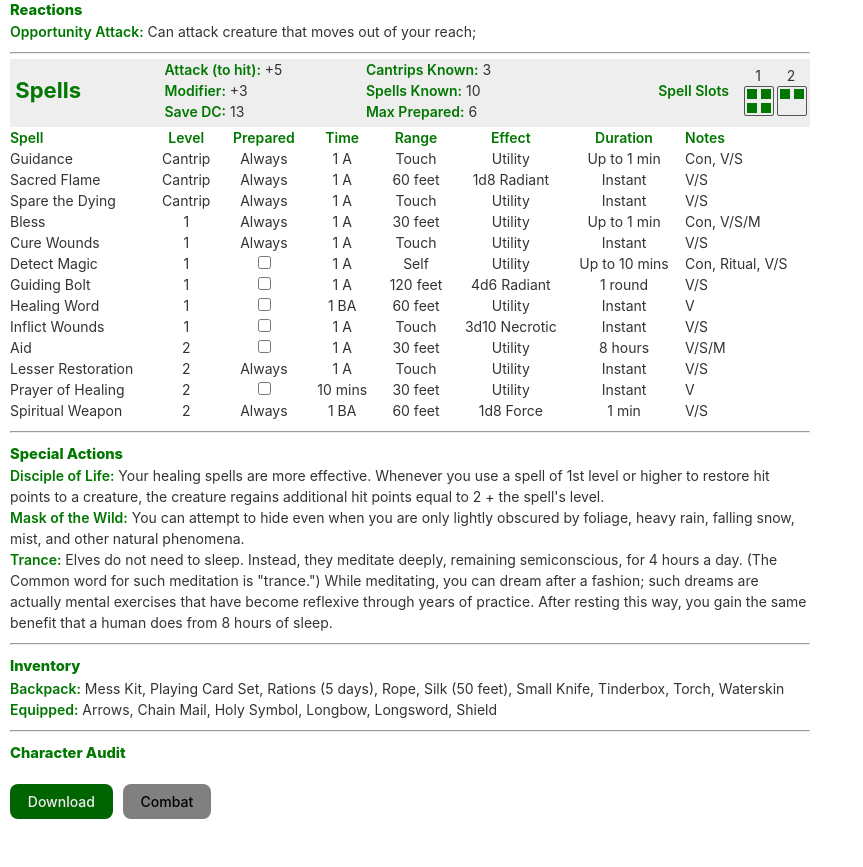
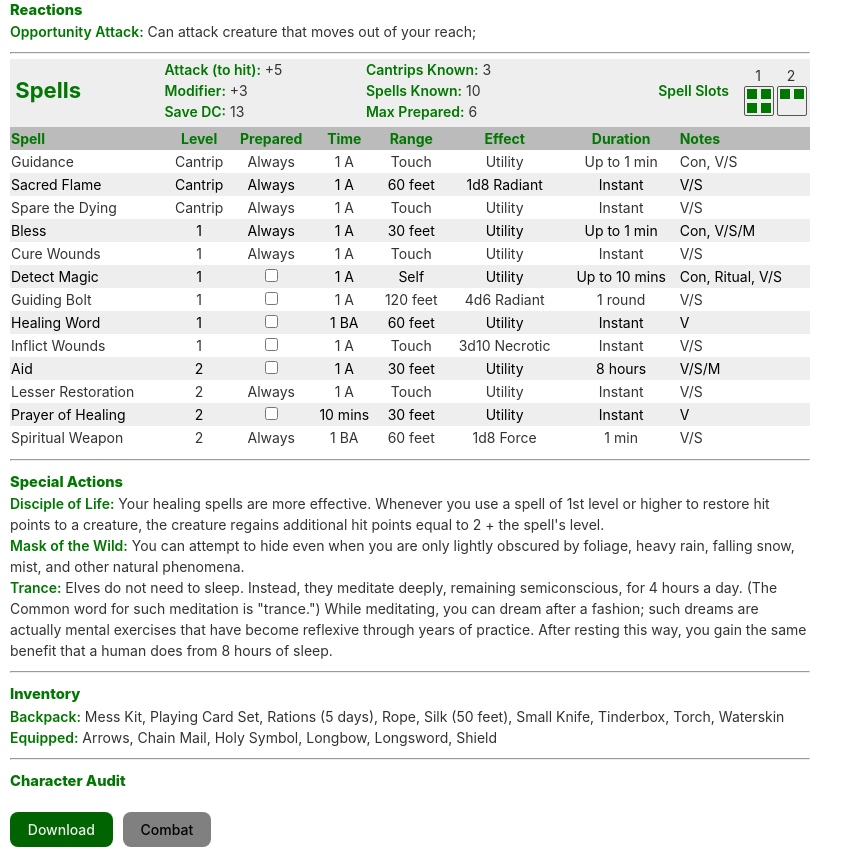
Before and after one commit to PaulGilchrist/dnd-char-sheet, a React (Vite) app: page / in a window 1280 px wide. Shown: the part 1040-1907 px from the top of the page, without its empty margins (0-863 px from the left). Before the commit the page ends 1879 px from the top, so only its background shows below. Built offline with nearby package versions, Linux system fonts and the light colour scheme.

Commit message:
switch spells to table

```diff
--- a/src/components/char-sheet/char-spells/char-spells.css
+++ b/src/components/char-sheet/char-spells/char-spells.css
@@ -12,11 +12,8 @@
 .spell-name {
     cursor: pointer;
 }
-.spells {
-    display: grid;
-    grid-template-columns: auto auto auto auto auto auto auto auto;
+.table-spells {
+    border-collapse: collapse;
     text-align: center;
+    width: 100%;
 }
-.spells > div {
-    padding-right: 10px;
-}
--- a/src/components/char-sheet/char-spells/char-spells.jsx
+++ b/src/components/char-sheet/char-spells/char-spells.jsx
@@ -69,15 +69,20 @@ function CharSpells({ playerStats, handleTogglePreparedSpells }) {
                     </div>
                     <CharSpellSlots playerStats={playerStats}></CharSpellSlots>
                 </div>
-                <div className='spells'>
-                    <div className='left'><b className="clickable" onClick={handleSortSpell}>Spell</b></div>
-                    <div><b className="clickable" onClick={handleSortLevel}>Level</b></div>
-                    <div><b className="clickable" onClick={handleTogglePreparedFilter}>Prepared</b></div>
-                    <div><b>Time</b></div>
-                    <div><b>Range</b></div>
-                    <div><b>Effect</b></div>
-                    <div><b>Duration</b></div>
-                    <div className='left'><b>Notes</b></div>
+                <table className='table-spells table-striped'>
+                    <thead>
+                        <tr>
+                            <th className='left clickable' onClick={handleSortSpell}>Spell</th>
+                            <th className='clickable' onClick={handleSortLevel}>Level</th>
+                            <th className='clickable' onClick={handleTogglePreparedFilter}>Prepared</th>
+                            <th>Time</th>
+                            <th>Range</th>
+                            <th>Effect</th>
+                            <th>Duration</th>
+                            <th className='left'>Notes</th>
+                        </tr>
+                    </thead>
+                    <tbody>
                         {spells.map((spell) => {
                             let notes = [];
                             if(spell.concentration) notes.push('Concentration');
@@ -91,19 +96,20 @@ function CharSpells({ playerStats, handleTogglePreparedSpells }) {
                                     effect = `${spell.damage.damage_at_character_level[Object.keys(spell.damage.damage_at_character_level)[0]]} ${spell.damage.damage_type}`
                                 }
                             }
-                        return <React.Fragment key={spell.name}>
-                            <div className='left spell-name clickable' onClick={() => showPopup(spell)}>{spell.name}</div>
-                            <div>{spell.level === 0 ? 'Cantrip' : spell.level}</div>
-                            {(spell.prepared !== 'Prepared' && spell.prepared !== '') && <div>{spell.prepared}</div>}
-                            {(spell.prepared === 'Prepared' || spell.prepared === '') && <div><input tabIndex={0} type="checkbox" checked={spell.prepared === 'Prepared'} onChange={() => handleTogglePreparedSpells(spell.name)}/></div>}
-                            <div>{spell.casting_time ? spell.casting_time.replace('reaction','R').replace('bonus action','BA').replace('action',' A').replace('minute','min').replace('minutes','min') : ''}</div>
-                            <div>{spell.range}</div>
-                            <div>{effect}</div>
-                            <div>{spell.duration ? spell.duration.replace('Instantaneous','Instant').replace('minute','min').replace('minutes','min') : ''}</div>
-                            <div className='left'>{notes.join(', ').replace('Concentration','Con')}</div>
-                        </React.Fragment>;
+                            return <tr key={spell.name}>
+                                <td className='left spell-name clickable' onClick={() => showPopup(spell)}>{spell.name}</td>
+                                <td>{spell.level === 0 ? 'Cantrip' : spell.level}</td>
+                                {(spell.prepared !== 'Prepared' && spell.prepared !== '') && <td>{spell.prepared}</td>}
+                                {(spell.prepared === 'Prepared' || spell.prepared === '') && <td><input tabIndex={0} type="checkbox" checked={spell.prepared === 'Prepared'} onChange={() => handleTogglePreparedSpells(spell.name)}/></td>}
+                                <td>{spell.casting_time ? spell.casting_time.replace('reaction','R').replace('bonus action','BA').replace('action',' A').replace('minute','min').replace('minutes','min') : ''}</td>
+                                <td>{spell.range}</td>
+                                <td>{effect}</td>
+                                <td>{spell.duration ? spell.duration.replace('Instantaneous','Instant').replace('minute','min').replace('minutes','min') : ''}</td>
+                                <td className='left'>{notes.join(', ').replace('Concentration','Con')}</td>
+                            </tr>
                         })}
-                </div>
+                    </tbody>
+                </table>
             </div>}
         </div>
     )
--- a/src/index.css
+++ b/src/index.css
@@ -145,8 +145,8 @@ thead {
 }
 
 .table-striped>tbody>tr:nth-of-type(even) {
-    background-color: var(--background-color-header-inner);
-    color: var(--color-header-inner);
+    background-color: var(--background-color-body);
+    color: var(--color-body);
 }
 
 .table-striped>tbody>tr:nth-of-type(odd) {
```
Lines whose indentation alone changed are shown as unchanged.
